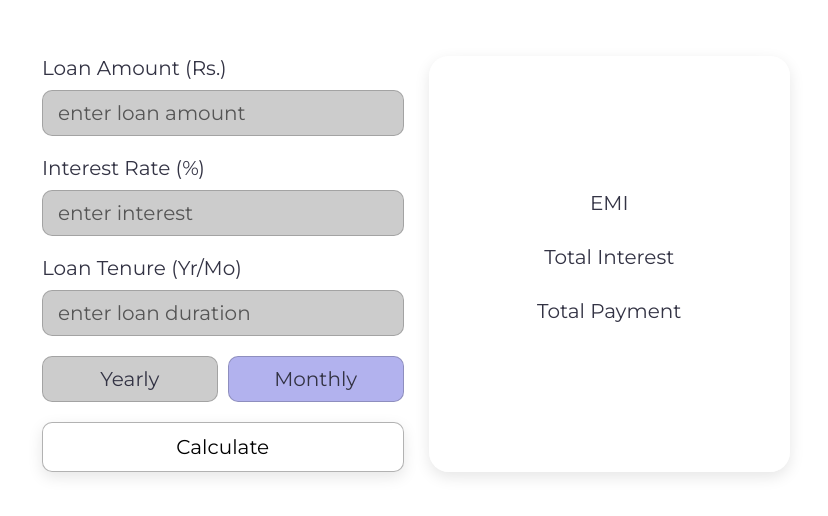
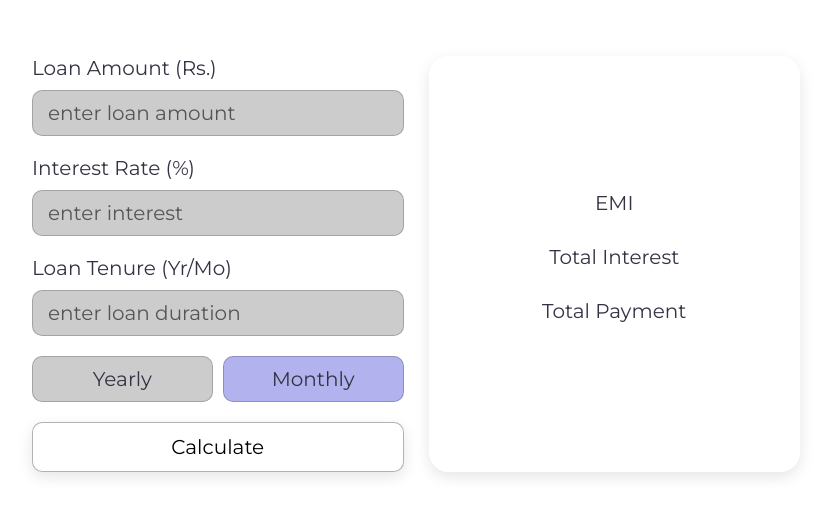
Before and after one commit to kaveeshagim/emi-calculator, a plain HTML site: page index.html in a window 1280 px wide. Shown: the part 106-622 px from the top of the page, without its empty margins (224-1052 px from the left). Drawn offline with Linux system fonts and the light colour scheme.

Commit message:
Update container width  Co-authored-by: Kaveesha <187099181+KaveeshaP-cmd@users.noreply.github.com> Co-authored-by: Kaveesha <85221745+kaveeshagim@users.noreply.github.com>

```diff
--- a/styles.css
+++ b/styles.css
@@ -25,7 +25,7 @@
 }
 
 .container .row {
-  width: 800px;
+  width: 820px;
   border-radius: 20px;
   display: flex;
   gap: 25px;
```
